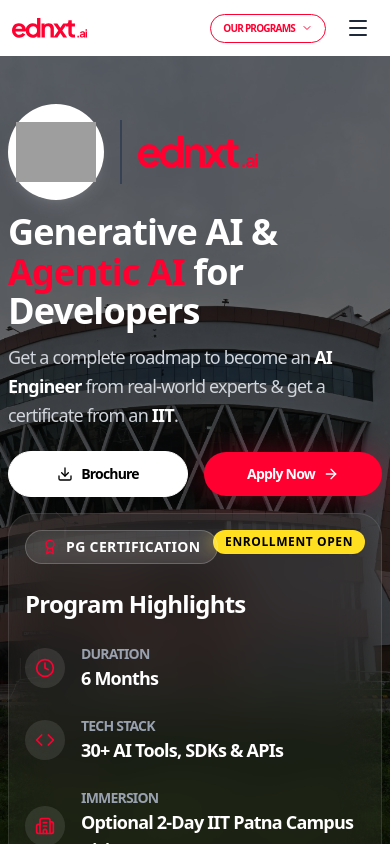
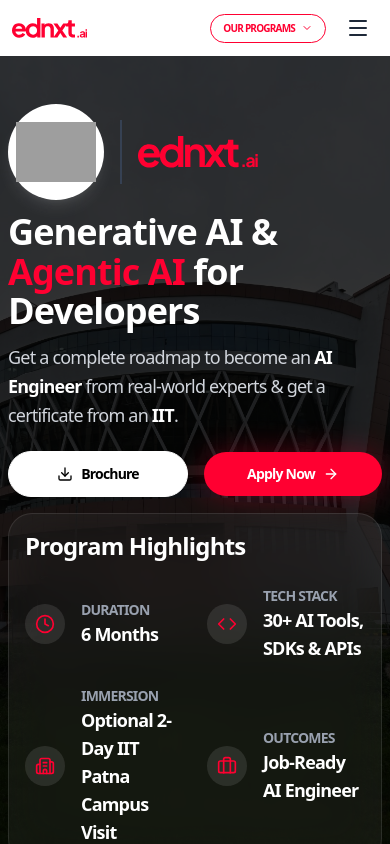
Before and after one commit to akshay-rsms/ednxt-v1, a Next.js app: page /iit-patna in a window 390 px wide. Shown: the top 844 px of the page. Built offline with nearby package versions, Linux system fonts and the light colour scheme; grey boxes are pictures that could not be loaded.

Commit message:
revamping the mobile view hero section of iit patna page

```diff
--- a/src/app/iit-patna/page.tsx
+++ b/src/app/iit-patna/page.tsx
@@ -361,7 +361,7 @@
                         alt="IIT Patna Campus"
                         className="block md:hidden w-full h-full object-cover"
                     />
-                    <div className="absolute inset-0 bg-black/60"></div>
+                    <div className="absolute inset-0 bg-black/80 md:bg-black/60"></div>
                 </div>
 
 
@@ -403,15 +403,8 @@
 
                     {/* Program Snapshot Card */}
                     <div className="bg-white/5 backdrop-blur-xl border border-white/10 rounded-3xl p-4 md:p-8 shadow-2xl relative group hover:border-[#FF0031]/30 transition-colors duration-500">
-                        <div className="absolute top-4 right-4 bg-yellow-300 text-black text-xs font-bold px-3 py-1 rounded-full uppercase tracking-wider">
-                            Enrollment Open
-                        </div>
-                        <div className="inline-flex items-center gap-2 px-4 py-1.5 rounded-full bg-white/10 border border-white/20 backdrop-blur-sm text-white text-sm font-bold mb-6">
-                            <Award className="w-4 h-4 text-[#FF0031]" />
-                            <span className="tracking-wide">PG CERTIFICATION</span>
-                        </div>
                         <h3 className="text-2xl font-bold mb-6">Program Highlights</h3>
-                        <div className="grid grid-cols-1 gap-6">
+                        <div className="grid grid-cols-2 gap-6">
                             <div className="flex items-center gap-4">
                                 <div className="w-10 h-10 rounded-full bg-white/10 flex items-center justify-center shrink-0">
                                     <Clock className="w-5 h-5 text-[#FF0031]" />
```
